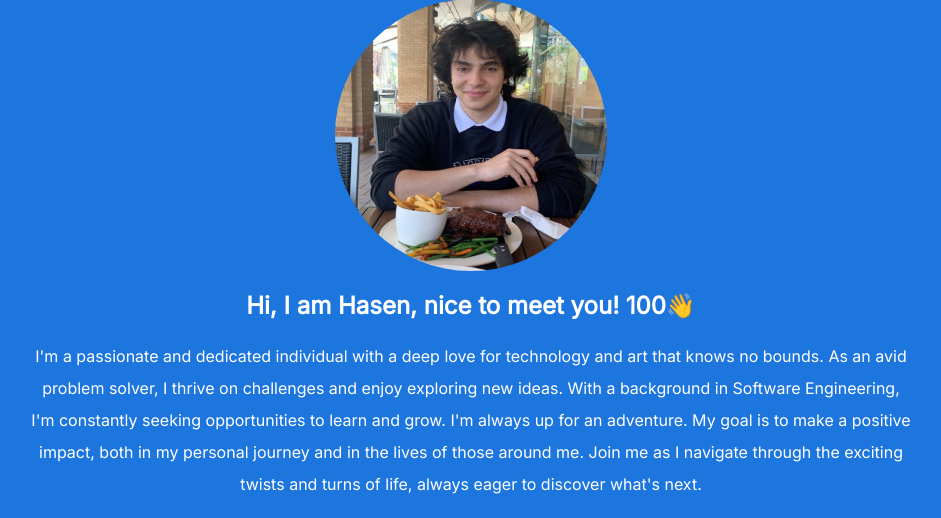
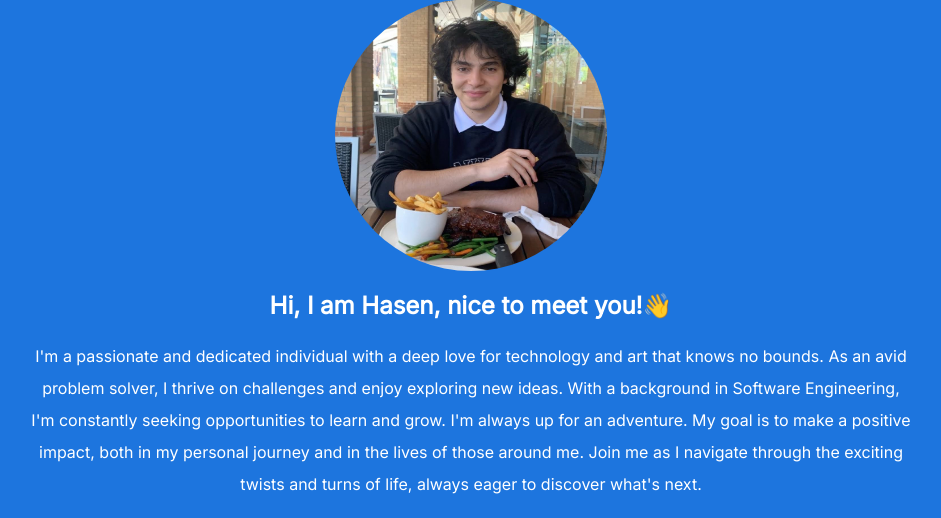
Before and after one commit to Dawoud-Husain/Course-Tree-Generator, a PHP site: page /html/Team104/hasen/index.php in a window 1280 px wide. Shown: the part 95-613 px from the top of the page, without its empty margins (169-1110 px from the left). Run offline with PHP 8.4, Linux system fonts and the light colour scheme.

```diff
--- a/html/Team104/hasen/index.php
+++ b/html/Team104/hasen/index.php
@@ -6,7 +6,7 @@
     </head>
 <body>
 <?php
-    $name = "Hi, I am Hasen, nice to meet you! 100👋";
+    $name = "Hi, I am Hasen, nice to meet you!👋";
     $aboutMe = "<p style=\"line-height: 2.0;\">I'm a passionate and dedicated individual with a deep love for technology and art that knows no bounds. As an avid problem solver, I thrive on challenges and enjoy exploring new ideas. With a background in Software Engineering, I'm constantly seeking opportunities to learn and grow. I'm always up for an adventure. My goal is to make a positive impact, both in my personal journey and in the lives of those around me. Join me as I navigate through the exciting twists and turns of life, always eager to discover what's next.</p>";
     $directors = "Some of my Favourite Directors 🎬";
     $movies = "My Favourite Movies by Them 🍿";
@@ -23,7 +23,6 @@
         <div class="profile-pic">
             <img class="profile" src="hasen.jpg" alt="Avatar">
         </div>
-
         <div class="intro">
             <h2 class="name"><?php echo $name; ?></h2>
         </div>
@@ -31,7 +30,6 @@
         <div class="intro2">
             <h2 class="movies"><?php echo $spacing; echo $directors; ?></h2>
         </div>
-
     </div>
 
     <br>
```
